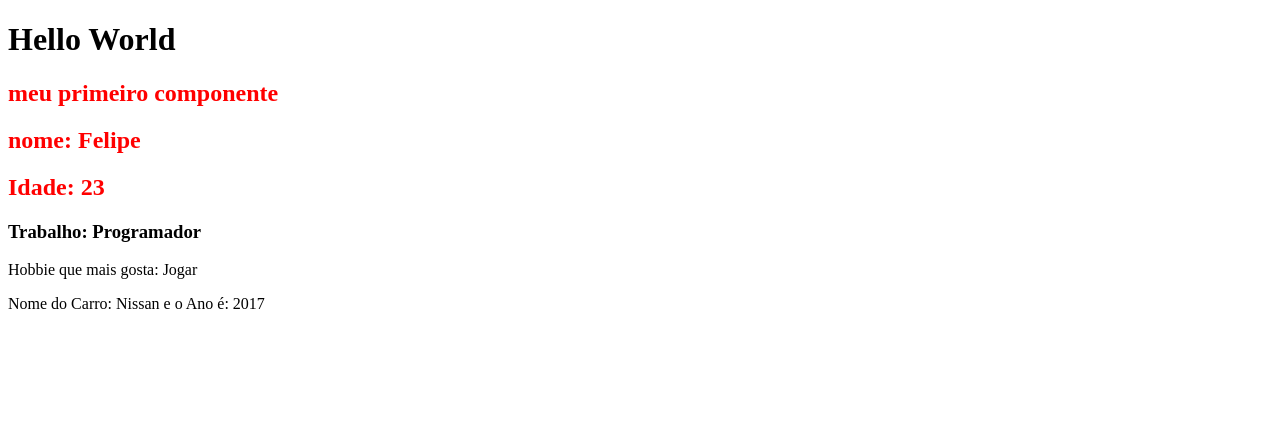
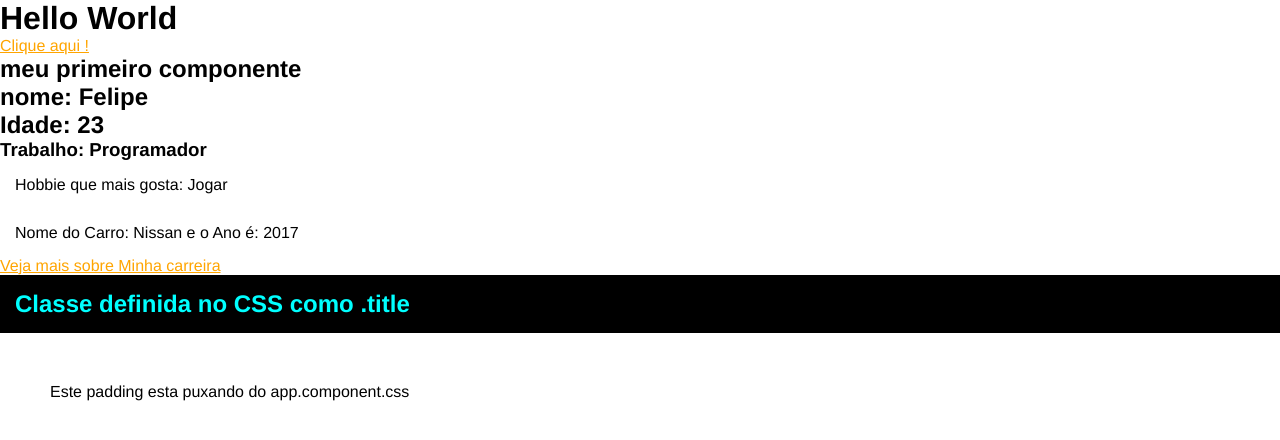
Before and after one commit to TakataF/Angular-First-Steps, an Angular app: page / in a window 1280 px wide. Shown: the top 440 px of the page. Built offline with nearby package versions, Linux system fonts and the light colour scheme.

Commit message:
Noções de CSS no Angular

```diff
--- a/src/app/app.component.css
+++ b/src/app/app.component.css
@@ -0,0 +1,3 @@
+p{
+    padding: 50px;
+}
--- a/src/app/app.component.html
+++ b/src/app/app.component.html
@@ -1,2 +1,9 @@
 <h1>Hello World</h1>
+
+
+<div>
+    <a href="#">Clique aqui !</a>
+</div>
 <app-first-component></app-first-component>
+
+<p>Este padding esta puxando do app.component.css</p>
--- a/src/app/components/first-component/first-component.component.css
+++ b/src/app/components/first-component/first-component.component.css
@@ -1,3 +1,9 @@
-h2{
-    color: red;
+.title{
+    background: #000;
+    color: aqua;
+    padding: 15px;
 }
+
+p{
+    padding: 15px;
+}
--- a/src/app/components/first-component/first-component.component.html
+++ b/src/app/components/first-component/first-component.component.html
@@ -11,3 +11,8 @@
 escritas aqui dentro-->
 
 <!------------------------------------------------------------------------------------------------------------>
+
+<a href="#">Veja mais sobre Minha carreira</a>
+<h2 class="title">Classe definida no CSS como .title</h2>
+
+<!--As tag P esta puxando Padding 15px do css first component-->
--- a/src/app/components/first-component/first-component.component.ts
+++ b/src/app/components/first-component/first-component.component.ts
@@ -9,7 +9,7 @@ export class FirstComponentComponent {
 
   name: string = "Felipe";
   age: number = 23;
-  job = "Programador"; //qunado a variavel nao esta tipada ela automaticamente é String
+  job = "Programador"; //quanngdo a variavel nao esta tipada ela automaticamente é String
   hobbies = ['Airsoft', 'Jogar', 'Ler']
   car = {
     name: 'Nissan',
--- a/src/styles.css
+++ b/src/styles.css
@@ -1 +1,11 @@
-/* You can add global styles to this file, and also import other style files */
+/*Esse é o CSS Global do Angular */
+
+*{
+    margin: 0;
+    padding: 0;
+    font-family: Helvetica;
+}
+
+a{
+    color: orange;
+}
```
